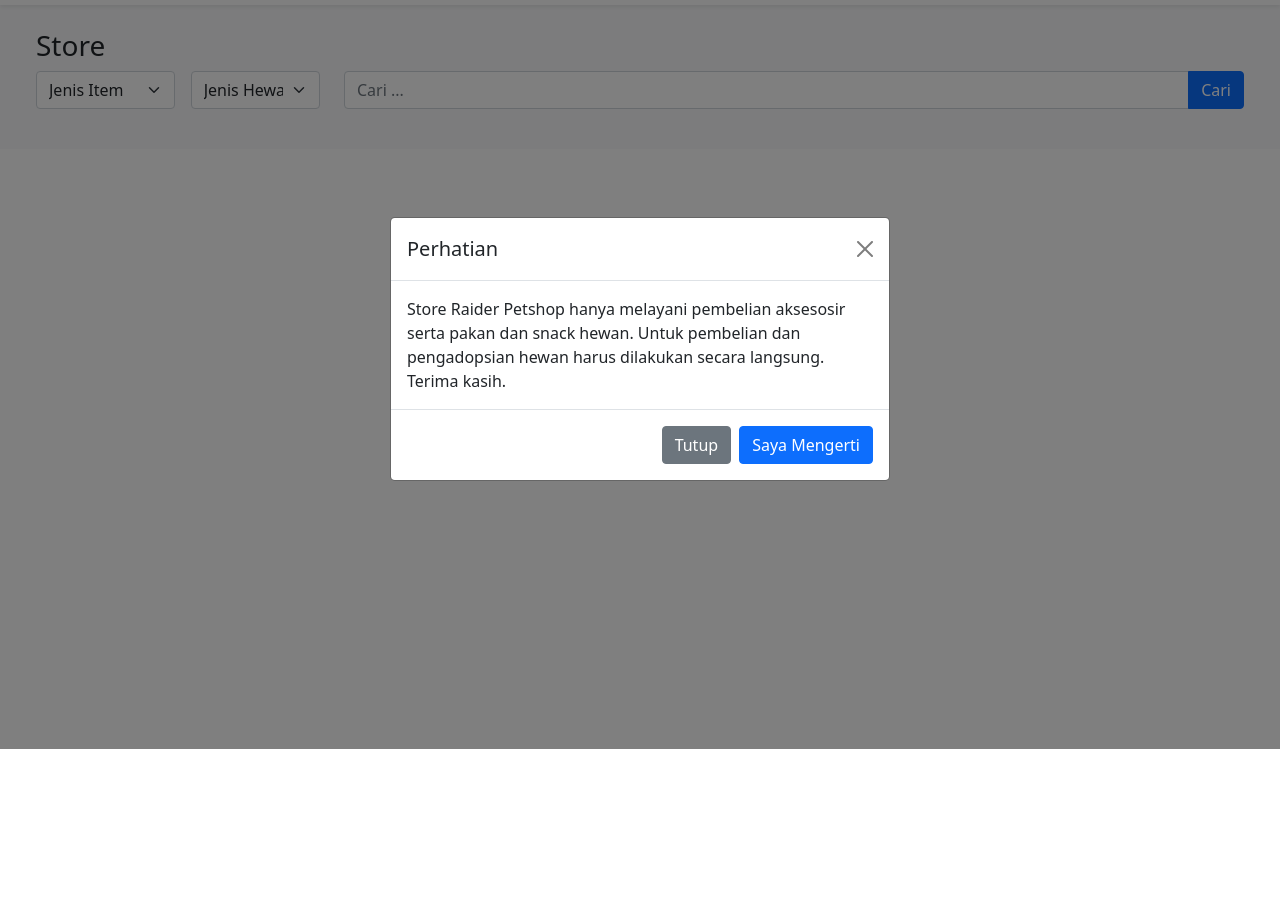
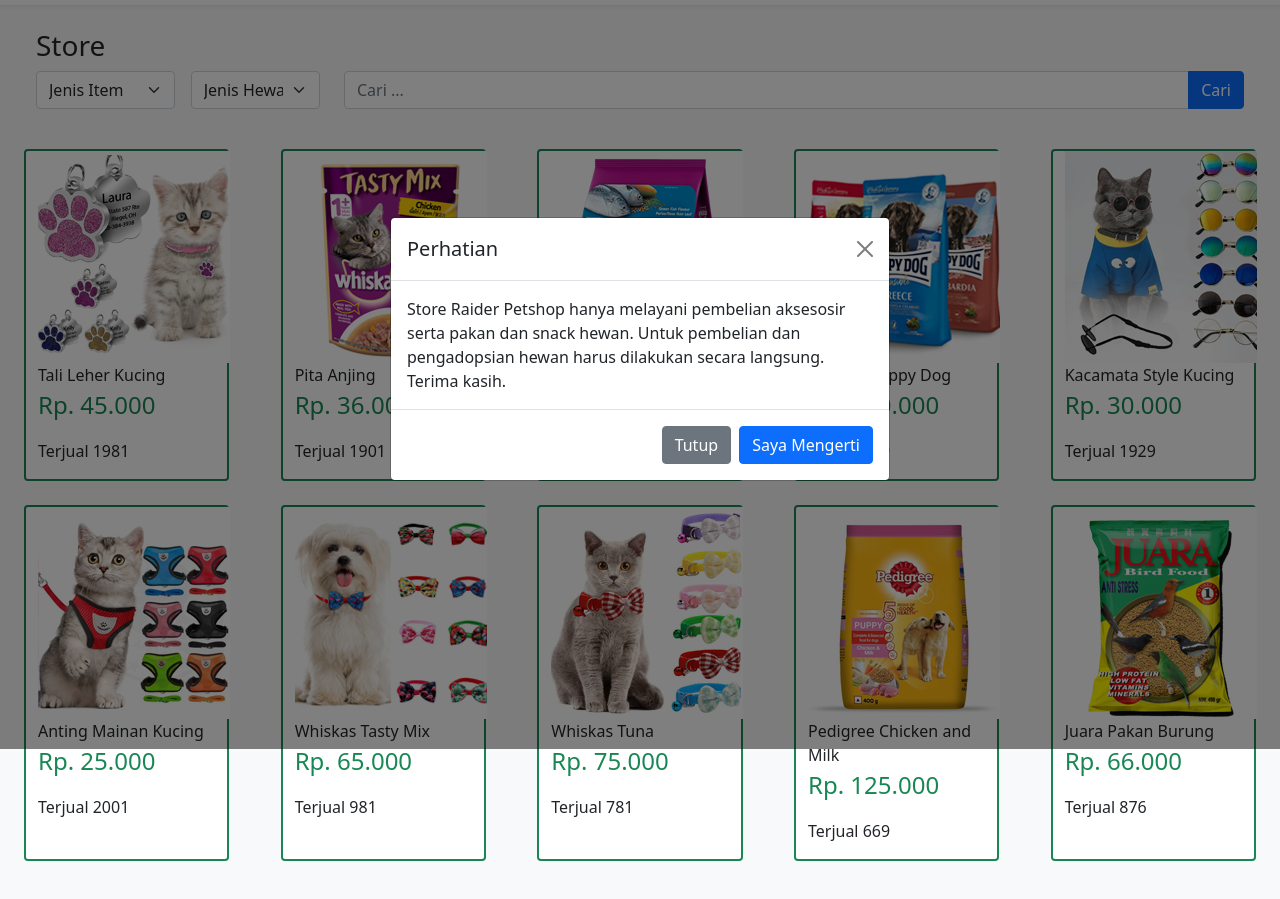
Before and after one commit to angelkornella/raider, a plain HTML site: page store.html in a window 1280 px wide. Shown: the part 51-950 px from the top of the page. Before the commit the page ends 800 px from the top, so only its background shows below. Drawn offline with Linux system fonts and the light colour scheme.

Commit message:
Section produk

```diff
--- a/store.html
+++ b/store.html
@@ -92,6 +92,72 @@
             </div>
         </div>
     </div>
+        <div class="container-fluid bg-light">
+        <div class="px-4 pb-4">
+            <div class="row d-flex justify-content-between mb-4">
+                <div class="col-lg-2 border border-2 border-success rounded bg-white">
+                    <img src="img/product/item-1001.png" />
+                    <p><span class="fs-6">Tali Leher Kucing</span><br /><span class="text-success fs-4">Rp.
+                            45.000</span></p>
+                    <p class="fw-light ">Terjual 1981</p>
+                </div>
+                <div class="col-lg-2 border border-2 border-success rounded bg-white">
+                    <img src="img/product/item-2001.png" />
+                    <p><span class="fs-6">Pita Anjing</span><br /><span class="text-success fs-4">Rp. 36.000</span></p>
+                    <p class="fw-light ">Terjual 1901</p>
+                </div>
+                <div class="col-lg-2 border border-2 border-success rounded bg-white">
+                    <img src="img/product/item-2002.png" />
+                    <p><span class="fs-6">Pita Kucing 2 Warna</span><br /><span class="text-success fs-4">Rp.
+                            50.000</span></p>
+                    <p class="fw-light ">Terjual 1002</p>
+                </div>
+                <div class="col-lg-2 border border-2 border-success rounded bg-white">
+                    <img src="img/product/item-2003.png" />
+                    <p><span class="fs-6">Paket 3 Happy Dog</span><br /><span class="text-success fs-4">Rp.
+                            200.000</span></p>
+                    <p class="fw-light ">Terjual 269</p>
+                </div>
+                <div class="col-lg-2 border border-2 border-success rounded bg-white">
+                    <img src="img/product/item-1002.png" />
+                    <p><span class="fs-6">Kacamata Style Kucing</span><br /><span class="text-success fs-4">Rp.
+                            30.000</span></p>
+                    <p class="fw-light ">Terjual 1929</p>
+                </div>
+            </div>
+            <div class="row d-flex justify-content-between mb-4">
+                <div class="col-lg-2 border border-2 border-success rounded bg-white">
+                    <img src="img/product/item-1003.png" />
+                    <p><span class="fs-6">Anting Mainan Kucing</span><br /><span class="text-success fs-4">Rp.
+                            25.000</span></p>
+                    <p class="fw-light ">Terjual 2001</p>
+                </div>
+                <div class="col-lg-2 border border-2 border-success rounded bg-white">
+                    <img src="img/product/item-1004.png" />
+                    <p><span class="fs-6">Whiskas Tasty Mix</span><br /><span class="text-success fs-4">Rp.
+                            65.000</span></p>
+                    <p class="fw-light ">Terjual 981</p>
+                </div>
+                <div class="col-lg-2 border border-2 border-success rounded bg-white">
+                    <img src="img/product/item-1005.png" />
+                    <p><span class="fs-6">Whiskas Tuna</span><br /><span class="text-success fs-4">Rp. 75.000</span></p>
+                    <p class="fw-light ">Terjual 781</p>
+                </div>
+                <div class="col-lg-2 border border-2 border-success rounded bg-white">
+                    <img src="img/product/item-2004.png" />
+                    <p><span class="fs-6">Pedigree Chicken and Milk</span><br /><span class="text-success fs-4">Rp.
+                            125.000</span></p>
+                    <p class="fw-light ">Terjual 669</p>
+                </div>
+                <div class="col-lg-2 border border-2 border-success rounded bg-white">
+                    <img src="img/product/item-2005.png" />
+                    <p><span class="fs-6">Juara Pakan Burung</span><br /><span class="text-success fs-4">Rp.
+                            66.000</span></p>
+                    <p class="fw-light ">Terjual 876</p>
+                </div>
+            </div>
+        </div>
+    </div>
       <script type="text/javascript" src="js/index.js"></script>
 </body>
 
```
